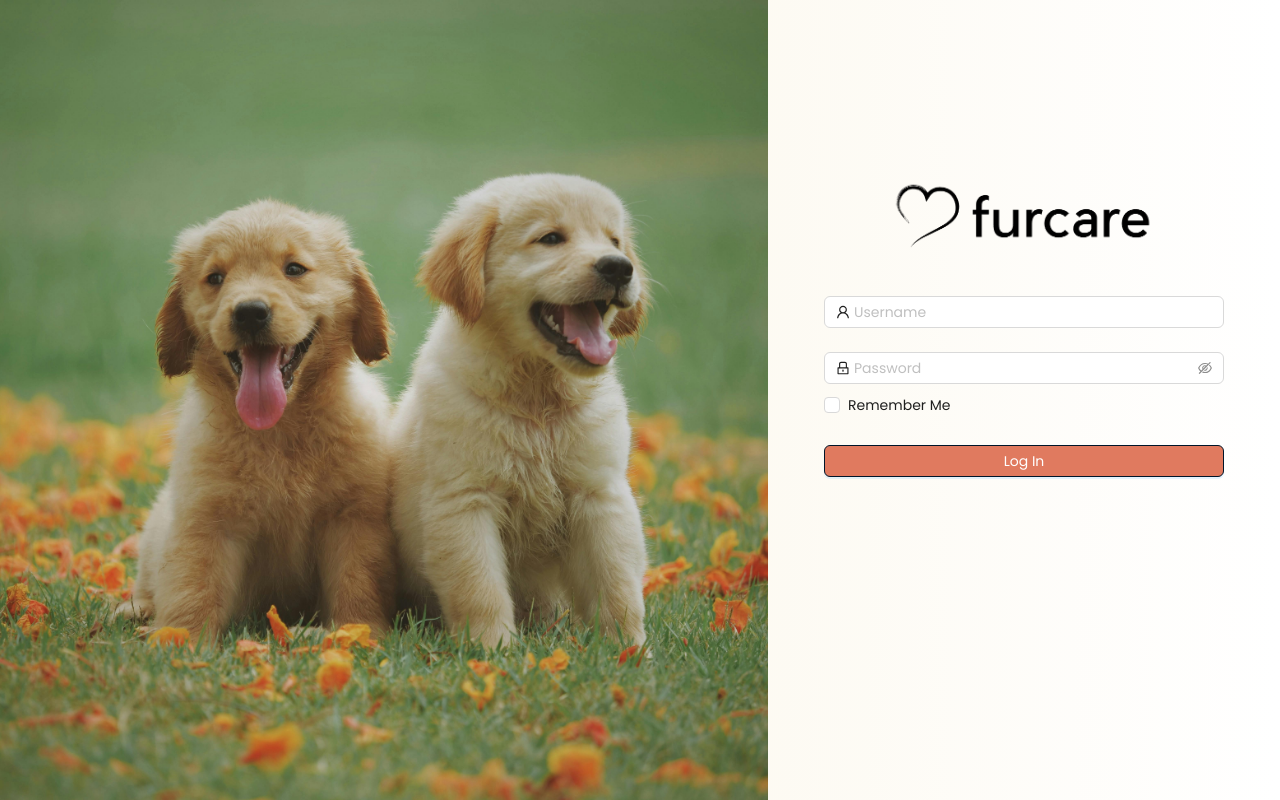
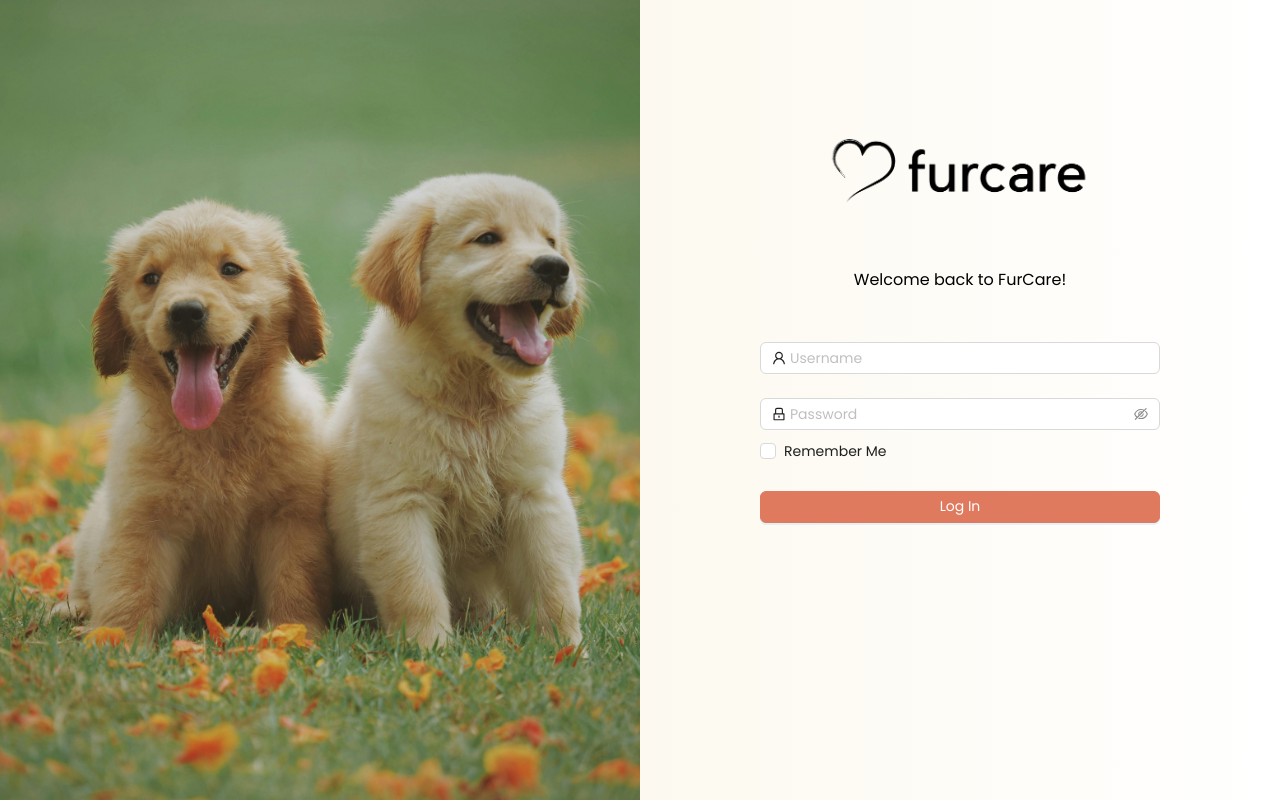
Before and after one commit to rozvalle/SoftEng-Pet-Vaccination-System, a React (Vite) app in the folder dashboard/: page /login in a window 1280 px wide. Built offline with nearby package versions, Linux system fonts and the light colour scheme.

Commit message:
feat: enhance Login and Manage Users pages with improved styling and layout adjustments

```diff
--- a/dashboard/src/pages/Login.jsx
+++ b/dashboard/src/pages/Login.jsx
@@ -31,11 +31,12 @@ export default function Login() {
   return (
     <div className="login-container">
       <div className="login-image">
-         <img src={loginimage} alt="Login" style={{ width: "100%", height: "100vh", objectFit: "cover" }} />
+         { /* <img src={loginimage} alt="Login" style={{ width: "100%", height: "100vh", objectFit: "cover" }} /> */}
       </div>
       <div className="login-form">
         <div className="login-logo">
           <img src={logo} alt="Logo" style={{ width:"300px"}} />
+          <p>Welcome back to FurCare!</p>
         </div>
 
         <Form layout="vertical" onFinish={handleLogin}>
@@ -56,7 +57,7 @@ export default function Login() {
             <Checkbox>Remember Me</Checkbox>
           </Form.Item>
           <Form.Item>
-            <Button type="primary" htmlType="submit" style={{ width: "100%", backgroundColor:"#E07A5F"}} loading={loading}>
+            <Button type="primary" htmlType="submit" style={{ width: "100%", backgroundColor:"#E07A5F", borderColor:"#E07A5F" }} loading={loading}>
               Log In
             </Button>
           </Form.Item>
--- a/dashboard/src/pages/ManageUsers.jsx
+++ b/dashboard/src/pages/ManageUsers.jsx
@@ -149,7 +149,7 @@ function ManageUsers() {
       */}
       <Layout style={{ background: "#f4f4f4", padding: 0, }}>
         <Content style={{
-          overflow: "hidden", // Prevents overflow
+          overflow: "hidden",
           padding: 35, background: "#fff", borderRadius: "6px", boxShadow: "0 2px 8px rgba(0, 0, 0, 0.1)", }}>
           <div className="table-top-parent">
             <div className="header-user">
@@ -161,6 +161,8 @@ function ManageUsers() {
                   icon={<PlusOutlined />}
                   style={{
                     height: "40px",
+                    backgroundColor: "#001529",
+                    borderColor: "#001529"
                   }}
                   onClick={() => {
                     setEditingUser(null);
@@ -223,7 +225,7 @@ function ManageUsers() {
             <Input.Password />
           </Form.Item>
         </div>
-        <Button type="primary" htmlType="submit" block>
+        <Button type="primary" htmlType="submit" block style={{ backgroundColor: "#001529", borderColor: "#001529" }}>
           {editingUser ? "Update" : "Add"} User
         </Button>
         </Form>
--- a/dashboard/src/styles/Login.css
+++ b/dashboard/src/styles/Login.css
@@ -19,16 +19,18 @@
     justify-content: center;
     align-items: center;
     margin-top: -150px;
+}
 
+.login-logo p {
+    margin-bottom: 50px;
 }
 
 .login-image {
-    width: 60%;
+    width: 50%;
     height: 100vh;
-    /*
-    background-image: url('https://images.unsplash.com/photo-1506748686214-e9df14d4d9d0?crop=entropy&cs=tinysrgb&fit=max&fm=jpg&ixid=MnwzNjUyOXwwfDF8c2VhcmNofDJ8fGxvZ298ZW58MHx8fHwxNjg5NTY1NzA3&ixlib=rb-4.0.3&q=80&w=1080');
-    */
-    background-color: #131335;
+    background-size: cover; /* Ensures the image covers the div */
+    background-position: center; /* Centers the image */
+    background-image: url('../assets/banner3.jpg');
 }
 
 .password-field {
--- a/dashboard/src/styles/ManageUsers.css
+++ b/dashboard/src/styles/ManageUsers.css
@@ -45,8 +45,13 @@
     border-color: #001529;
   }
 
-.ant-btn-primary:hover,
+
+.ant-btn-primary:hover {
+    background-color: #001529;
+    border-color: #001529;
+  }
+
 .ant-btn-primary:focus {
-background-color: #001529;
-border-color: #001529;
+  background-color: #001529;
+  border-color: #001529;
 }
```
